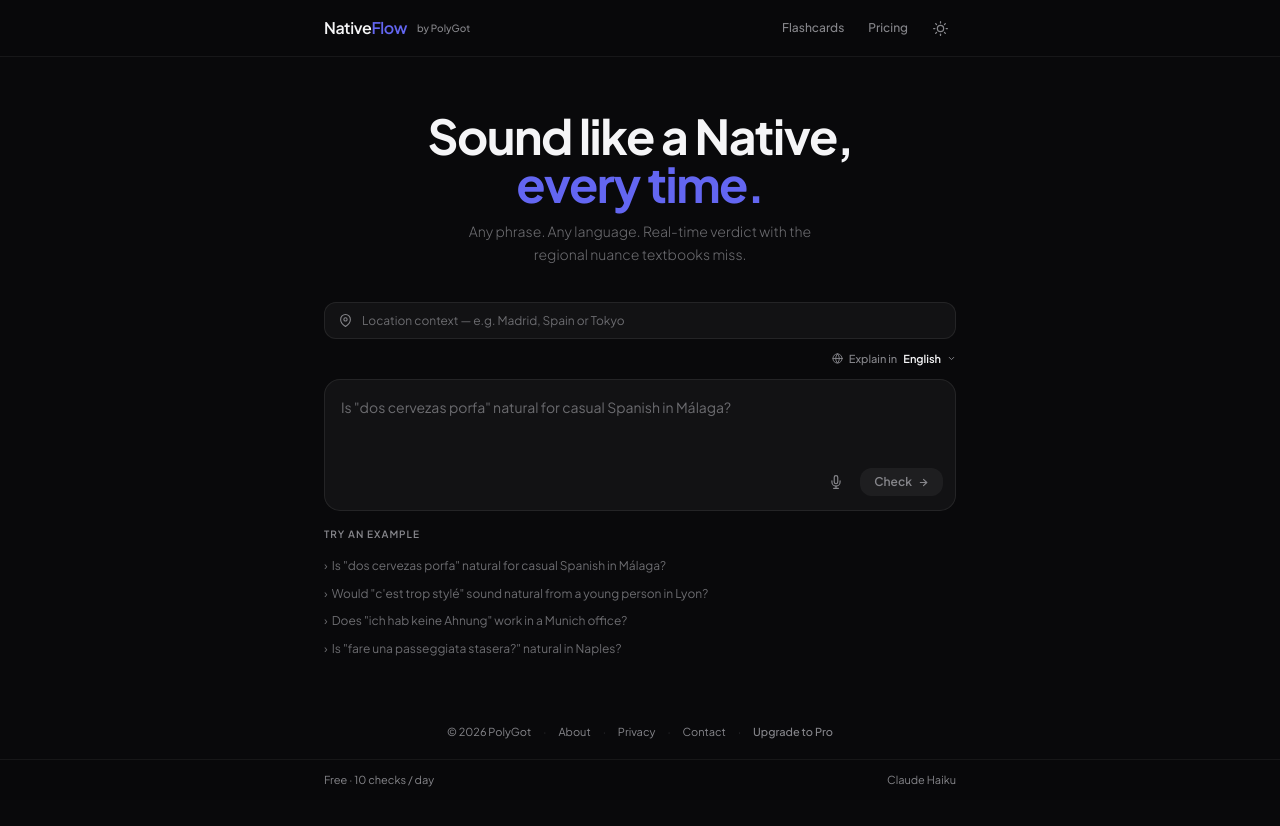
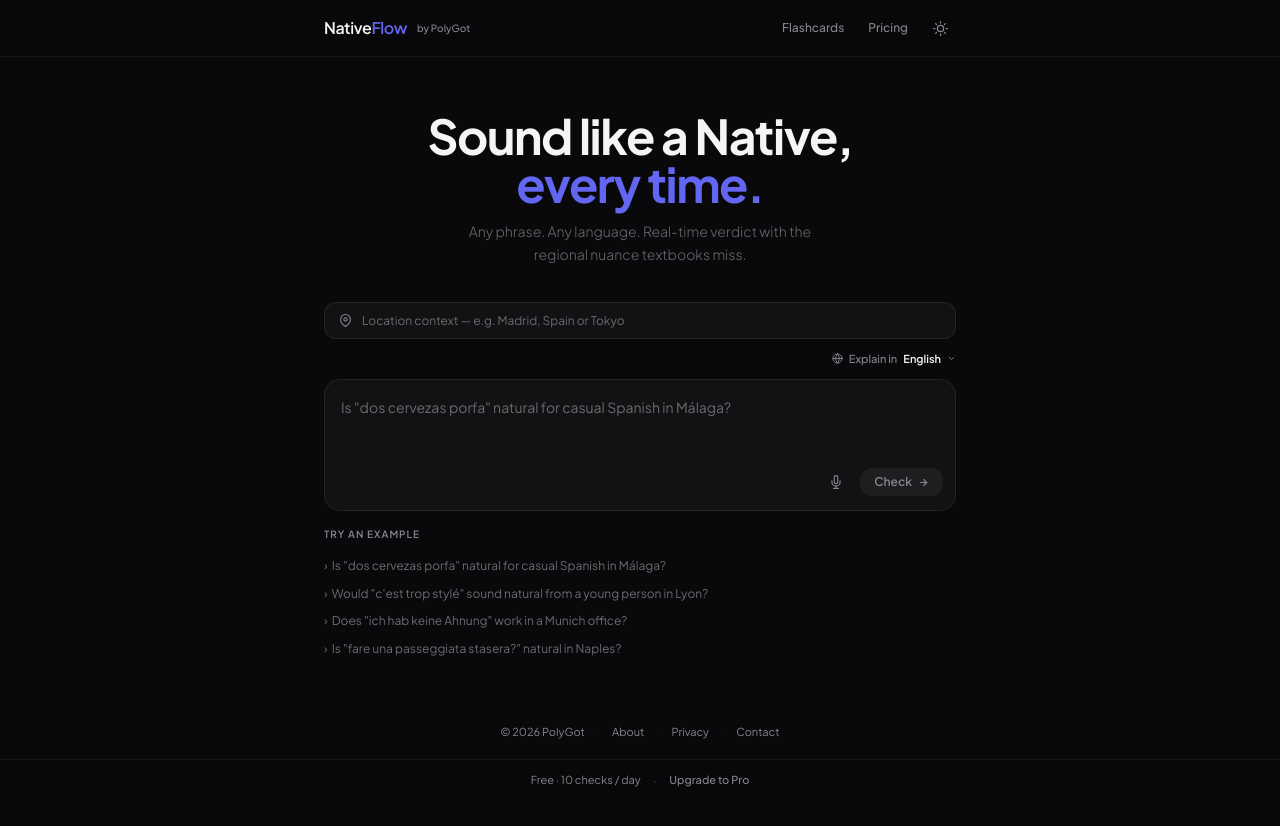
Before and after one commit to PTVentures101/NativeFlow, a Next.js app: page / in a window 1280 px wide. Shown: the top 826 px of the page. Built offline with nearby package versions, Linux system fonts and the light colour scheme.

Commit message:
Status bar: centre Free plan link + Upgrade to Pro, drop Claude Haiku
Remove Claude Haiku label, centre both items as clickable /pricing links,
and consolidate Upgrade to Pro from page footer into the fixed status bar.

Co-Authored-By: Claude Sonnet 4.6 <noreply@anthropic.com>

```diff
--- a/app/page.tsx
+++ b/app/page.tsx
@@ -128,16 +128,15 @@ export default function Home() {
           <a href="/privacy" className="hover:text-indigo-500 transition-colors">Privacy</a>
           <span className="text-[#86868b]/30">·</span>
           <a href="/contact" className="hover:text-indigo-500 transition-colors">Contact</a>
-          <span className="text-[#86868b]/30">·</span>
-          <a href="/pricing" className="hover:text-indigo-500 transition-colors font-medium">Upgrade to Pro</a>
         </div>
       </main>
 
       {/* ── Footer ────────────────────────────────────────── */}
       <footer className="fixed bottom-0 left-0 right-0 hidden sm:block border-t border-black/[0.06] dark:border-white/[0.06] bg-[#faf8f5]/80 dark:bg-[#09090b]/80 backdrop-blur-xl">
-        <div className="max-w-2xl mx-auto px-5 h-10 flex items-center justify-between">
-          <span className="text-[11px] text-[#86868b]">Free · 10 checks / day</span>
-          <span className="text-[11px] text-[#86868b]">Claude Haiku</span>
+        <div className="max-w-2xl mx-auto px-5 h-10 flex items-center justify-center gap-3">
+          <a href="/pricing" className="text-[11px] text-[#86868b] hover:text-indigo-500 transition-colors">Free · 10 checks / day</a>
+          <span className="text-[#86868b]/30">·</span>
+          <a href="/pricing" className="text-[11px] text-[#86868b] hover:text-indigo-500 transition-colors font-medium">Upgrade to Pro</a>
         </div>
       </footer>
     </div>
```
